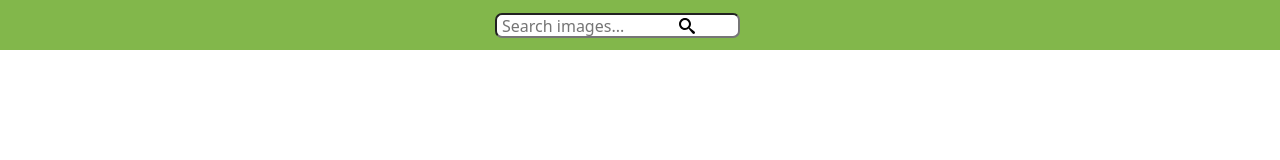
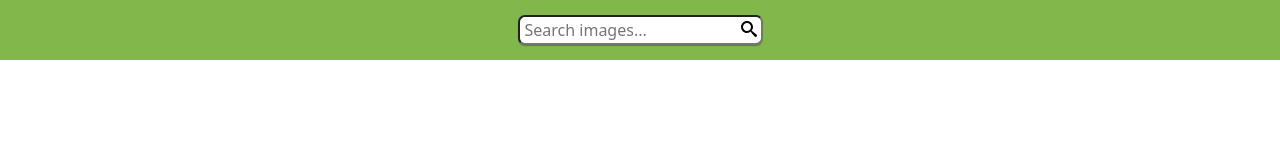
Before and after one commit to Krasnonos/goit-js-hw-11, a website built with Parcel: page src/index.html in a window 1280 px wide. Built offline with nearby package versions, Linux system fonts and the light colour scheme.

Commit message:
fix header

```diff
--- a/src/css/style.css
+++ b/src/css/style.css
@@ -1,41 +1,101 @@
 .wrapp {
   position: fixed;
-  display: block;
-  width: 100%;
-  height: 50px;
-  padding-top: 13px;
-  padding-bottom: 13px;
+  display: flex;
+  align-items: center;
+  justify-content: center;
+  width: 100vw;
+  padding-top: 15px;
+  padding-bottom: 15px;
   background-color: #82b74b;
 }
 
 .search-form {
   position: relative;
-  display: flex;
   align-items: center;
-  width: 290px;
-  margin-left: auto;
-  margin-right: auto;
 }
 
 input[name='searchQuery'] {
   padding: 5px;
+  height: 30px;
   border-radius: 7px;
-  height: 25px;
+  box-shadow: 0px 2px 1px -1px rgba(0, 0, 0, 0.2), 0px 1px 1px 0px rgba(0, 0, 0, 0.14);
 }
 
 button[type='submit'] {
   position: absolute;
-  left: 178px;
-  top: 4px;
+  top: 5px;
+  right: 0;
   background-color: transparent;
   border: none;
-}
-
-.search-svg {
-  display: block;
-  margin-top: px;
 }
 
 button[type='submit']:hover .search-svg {
   fill: #82b74b;
 }
+
+/* -----------------IMG--------------- */
+/* .gallery {
+  display: flex;
+  flex-wrap: wrap;
+  padding-top: 50px;
+  margin: -10px;
+}
+
+.photo-card {
+  display: block;
+  width: calc(100% / 4 - 20px);
+  margin: 10px;
+  box-shadow: 0px 2px 1px -1px rgba(0, 0, 0, 0.2), 0px 1px 1px 0px rgba(0, 0, 0, 0.14),
+    0px 1px 3px 0px rgba(0, 0, 0, 0.12);
+}
+
+.img-thumb {
+  width: 100%;
+  height: 150px;
+}
+
+.photo-card img {
+  display: inline-block;
+  object-fit: cover;
+}
+
+.info {
+}
+.info-item {
+} */
+
+/* --------homework------------ */
+
+/* .gallery {
+  display: grid;
+  max-width: 1140px;
+  grid-template-columns: repeat(auto-fit, minmax(320px, 1fr));
+  grid-auto-rows: 240px;
+  grid-gap: 12px;
+  justify-content: center;
+  padding: 0;
+  list-style: none;
+  margin-left: auto;
+  margin-right: auto;
+  padding-top: 50px;
+}
+
+.photo-card {
+  position: relative;
+  display: block;
+  height: 300px;
+  box-shadow: 0px 1px 3px 0px rgba(0, 0, 0, 0.2), 0px 1px 1px 0px rgba(0, 0, 0, 0.14),
+    0px 2px 1px -1px rgba(0, 0, 0, 0.12);
+}
+
+img:hover {
+  transform: scale(1.03);
+}
+
+img {
+  display: inline-block;
+  height: 100%;
+  width: 100%;
+  object-fit: cover;
+  transition: transform var(--animation-duration) var(--timing-function);
+} */
--- a/src/hbs/img-template.hbs
+++ b/src/hbs/img-template.hbs
@@ -1,6 +1,13 @@
 {{#each data.hits}}
   <div class='photo-card'>
-    <img src='{{webformatURL}}' alt='{{tags}}' loading='lazy' data-large-src='{{largeImageURL}}' />
+    <div class='img-thumb'>
+      <img
+        src='{{webformatURL}}'
+        alt='{{tags}}'
+        loading='lazy'
+        data-large-src='{{largeImageURL}}'
+      />
+    </div>
     <div class='info'>
       <p class='info-item'>
         <b>Likes: {{likes}}</b>
```
